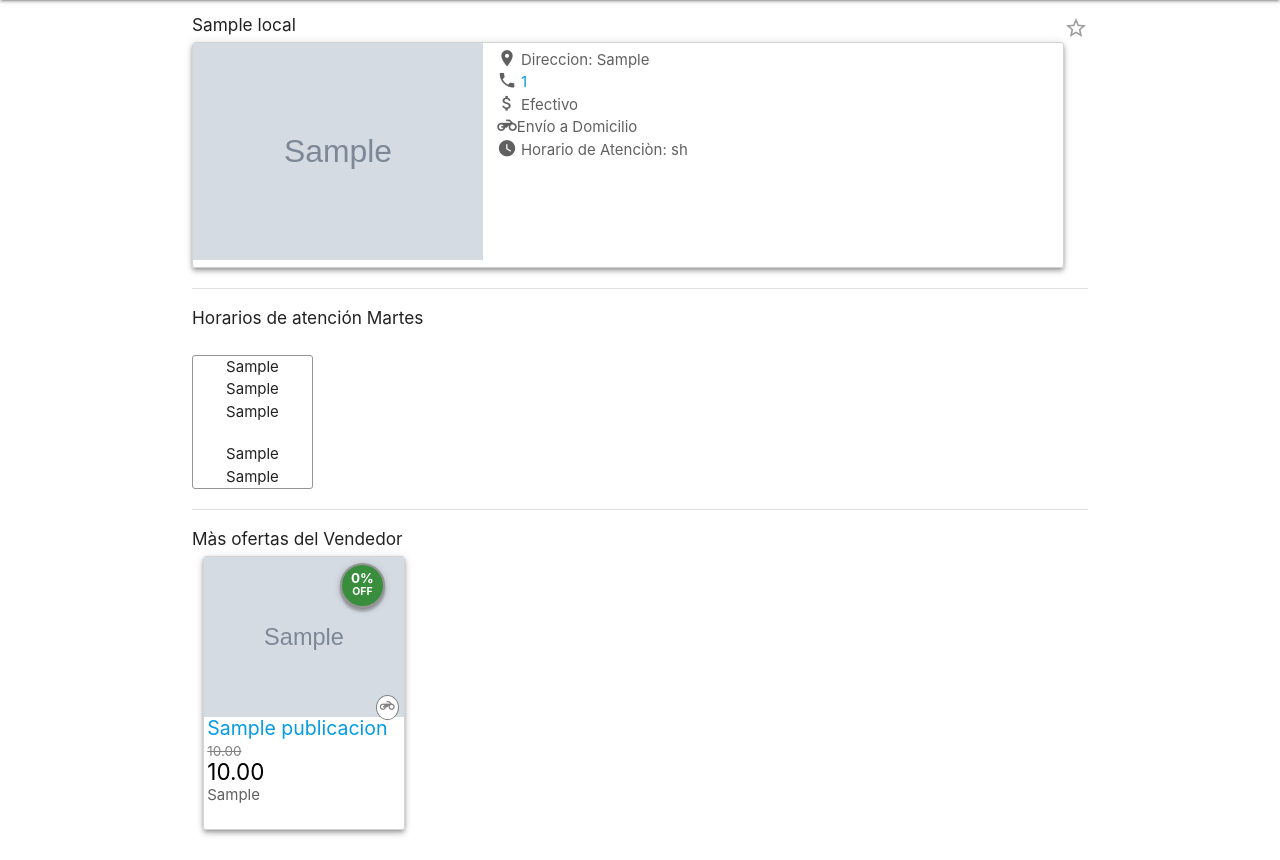
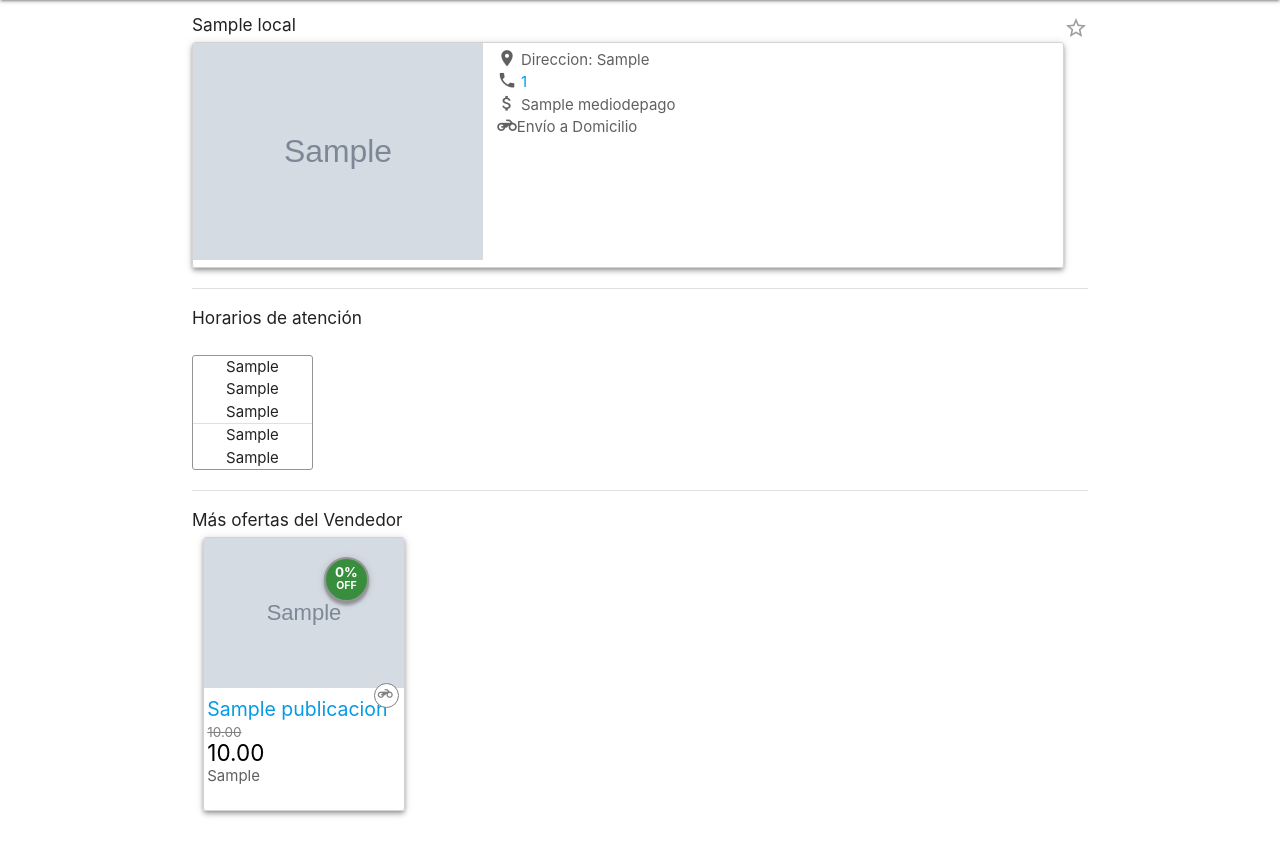
Before and after one commit to informatorio-sp-2019/OfferTown, a Django app: page /loc/1/ in a window 1280 px wide. Shown: the part 64-924 px from the top of the page. After the commit the page ends 881 px from the top, so only its background shows below. Run offline with Django 3.2, Linux system fonts and the light colour scheme; tables that the repository leaves empty hold one stand-in row (values such as "Sample post"); grey boxes marked "Sample" are stand-in pictures.

Commit message:
agregando ux formas de pago, sucursales, login, pagina local

```diff
--- a/app_ofertas/templates/esquema.html
+++ b/app_ofertas/templates/esquema.html
@@ -57,9 +57,7 @@
       });
     </script>
 
-    <script type="text/javascript">
-      {% block script %} {% endblock %}
-    </script>
+    {% block script %} {% endblock %}
 
 
   </html>
--- a/app_ofertas/templates/local/local.html
+++ b/app_ofertas/templates/local/local.html
@@ -31,29 +31,34 @@
 					{% endif %}
 
 					{% for medio in medios %}
+
 						{% if medio.id == 1 %}
+
 							<p class="detalle-oferta-single">
-								<i class="material-icons icono-detalle-oferta">attach_money</i> Efectivo
+								<i class="material-icons icono-detalle-oferta">attach_money</i> {{medio.medio_de_pago}}
 							</p>
+
+						{% else %}
+
+							<p class="detalle-oferta-single">
+								<i class="material-icons icono-detalle-oferta">credit_card</i> {{medio.medio_de_pago}}
+							</p>
+
 						{% endif %}
-						{% if medio.id == 2 %}
-							<p class="detalle-oferta-single">
-								<i class="material-icons icono-detalle-oferta">credit_card</i> Débito
-							</p>
-						{% endif %}
-						{% if medio.id == 3 %}
-							<p class="detalle-oferta-single">
-								<i class="material-icons icono-detalle-oferta">credit_card</i> Crédito
-							</p>
-						{% endif %}
+
 					{% endfor %}
 
 					{% if local.delivery == True %}
 						<p class="detalle-oferta-single" ><i class="material-icons icono-detalle-oferta">motorcycle</i>Envío a Domicilio</p>
 					{% endif %}
 
-					<p class="detalle-oferta-single" ><i class="material-icons icono-detalle-oferta">watch_later</i>
-						Horario de Atenciòn: {{ local.horario }} </p>
+
+					{% for horario in horarios %}
+
+						{% if hoy == horario.dia %}
+							<p class="detalle-oferta-single" ><i class="material-icons icono-detalle-oferta">watch_later</i> Hoy de {{horario.hora_d1}} a {{horario.hora_h1}} {% if horario.hora_d2 %} y de {{horario.hora_d2}} a {{horario.hora_h2}} {% endif %}</p>
+						{% endif %}
+					{% endfor %}
 
 				</div>
 			</div>
@@ -66,7 +71,7 @@
 	</div>
 
 	<div class="row">
-		<h6>Horarios de atención {{hoy}}</h6>
+		<h6>Horarios de atención</h6>
 
 	</div>
 
@@ -80,7 +85,7 @@
 					<p>{{horario.hora_d1}}</p>
 					<p>{{horario.hora_h1}}</p>
 					{% if horario.hora_d2 %}
-						<div class="row"></div>
+						<div class="divider"></div>
 						<p>{{horario.hora_d2}}</p>
 						<p>{{horario.hora_h2}}</p>
 					{% endif %}
@@ -91,7 +96,7 @@
 					<p>{{horario.hora_d1}}</p>
 					<p>{{horario.hora_h1}}</p>
 					{% if horario.hora_d2 %}
-						<div class="row"></div>
+						<div class="divider"></div>
 						<p>{{horario.hora_d2}}</p>
 						<p>{{horario.hora_h2}}</p>
 					{% endif %}
@@ -110,7 +115,7 @@
 	</div>
 
 	<div>
-		<h6>Màs ofertas del Vendedor</h6>
+		<h6>Más ofertas del Vendedor</h6>
 	</div>
 
 	{% include "publicacion/publicaciones_grid.html" with publicaciones=ofertas %}
--- a/app_ofertas/templates/publicacion/publicaciones_grid.html
+++ b/app_ofertas/templates/publicacion/publicaciones_grid.html
@@ -8,11 +8,6 @@
 					<a href="/pub/{{item.id}}/">
 						<div class="imagen-oferta-grid">
 							<img class="responsive-img" src="{{ item.imagen.url }}">
-							{% if item.local.delivery %}
-								<div class="delivery z-depth 1">
-									<span class="envio"><i class="tiny material-icons">motorcycle</i></span>
-								</div>
-							{% endif %}
 
 							<div class="descuento_tag_grid">
 								<p class="porcentaje_descuento_grid">{{ item.get_descuento }}%</p>
@@ -22,6 +17,13 @@
 						</div>
 						<!-- <div class="divider"></div> -->
 						<div class="data-oferta-grid">
+
+							{% if item.local.delivery %}
+								<div class="delivery z-depth 1">
+									<span class="envio"><i class="tiny material-icons">motorcycle</i></span>
+								</div>
+							{% endif %}
+
 							<p class="titulo-oferta-grid truncate tooltipped" data-position="top" data-tooltip="{{ item.titulo }}" >{{ item.titulo }} </p>
 							<p class="precio-regular-grid">{{ item.precio_regular }}</p>
 							<p class="precio-oferta-grid"> {{ item.precio_oferta }}</p>
--- a/app_ofertas/views.py
+++ b/app_ofertas/views.py
@@ -156,18 +156,24 @@ def ver_publicacion(request,id):
 	except Publicacion.DoesNotExist:
 		raise Http404("Esta oferta no se encuentra actualmente disponible")
 
+
+	hoy = dia_spanish()
+	horarios = pub.local.get_horarios()
 	sucursales = pub.local.get_sucursales()
 	medios = pub.local.get_medios_de_pago()
 	rubro_pub = pub.rubro
 	relacionados = Publicacion.objects.filter(rubro=rubro_pub).exclude(pk=pub.id).order_by("?")[:4]
-	return render(request, 'publicacion/publicacion.html',{'pub':pub, "relacionados":relacionados, 'medios':medios, 'sucursales':sucursales})
+	return render(request, 'publicacion/publicacion.html',{'pub':pub, "relacionados":relacionados, 'medios':medios, 'sucursales':sucursales, 'horarios':horarios, 'hoy':hoy})
 
 def ver_rubro(request,id):
 	try:
 		publicaciones=Publicacion.objects.filter(rubro=id)
 	except Rubro.DoesNotExist:
 		raise Http404("Este rubro no se encuentra actualmente disponible")
-	return render(request, 'rubro/rubro.html',{'publicaciones':publicaciones})
+
+	cantidad = Publicacion.objects.filter(rubro=id).count()
+	rubro= Rubro.objects.get(pk=id)
+	return render(request, 'rubro/rubro.html',{'publicaciones':publicaciones, 'rubro':rubro, 'cantidad':cantidad})
 
 def dia_spanish():
 	hoy = date.today().strftime("%A")
--- a/static/css/style.css
+++ b/static/css/style.css
@@ -46,19 +46,20 @@
 .imagen-oferta-grid{
 	height: 160px;
 	position: relative;
+	overflow: hidden;
 }
 
 .imagen-oferta-grid img{
-	height: 100%;
-	width:auto;
+	height: auto;
+	width:100%;
 	margin: 0 auto;
 }
 
 .descuento_tag_grid{
 	position: absolute;
 	vertical-align: bottom;
-	bottom: 68%;
-	left: 68%;
+	bottom: 60%;
+	left: 60%;
 	width: 45px;
 	height: 45px;
 	background-color: #388e3c;
@@ -87,6 +88,7 @@
 .data-oferta-grid{
 	height: 110px;
 	padding: 0 3px;
+	position: relative;
 }
 
 .data-oferta-list,
@@ -123,12 +125,16 @@
 
 .delivery{
 	position: absolute;
-	background-color: white;
+	background-color:
+	white;
 	padding: 0 3px;
-	border: solid 1px grey;
+	border: solid 1px
+	grey;
 	border-radius: 50%;
-	bottom: -3px;
+	top: -17px;
 	right: 5px;
+	height: 25px;
+	width: 25px;
 }
 
 .delivery-list .envio,
@@ -317,6 +323,11 @@
 	text-align: center;
 }
 
+/* single rubro */
+.stiker{
+	width: 15%;
+}
+
 /* pagina de local */
 .columna-dias-hoy,
 .columna-dias{
@@ -325,13 +336,28 @@
 	text-align: center;
 	border: solid 1px #959595;
 	border-radius: 3px;
+	vertical-align: top;
 }
 
 .columna-dias-hoy{
-	background-color: lightgreen;
+	background-color: #388e3c;
 }
 
 .columna-dias-hoy p,
 .columna-dias p{
 	margin: 0;
 }
+
+.columna-dias-hoy p{
+	font-weight: 700;
+	color: #ffffff;
+}
+
+/* login */
+.logo-login{
+	padding: 10px;
+}
+
+.titulo-login{
+	margin-bottom: 2px;
+}
```
Also changed, not shown: app_accounts/templates/login.html (+7 -1 lines), app_ofertas/templates/publicacion/publicacion.html (+8 -0 lines), app_ofertas/templates/rubro/rubro.html (+16 -4 lines), static/img/sin-ofertas.svg (added).
